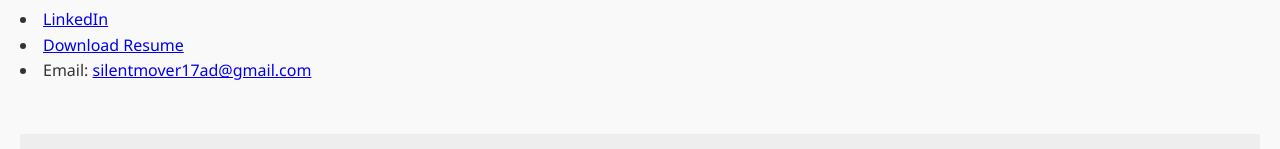
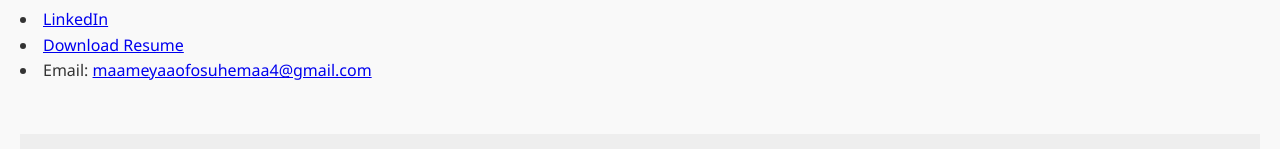
Before and after one commit to maameyaa20/portfolio, a plain HTML site: page index.html in a window 1280 px wide. Shown: the part 1330-1479 px from the top of the page. Drawn offline with Linux system fonts and the light colour scheme.

Commit message:
Update index.html

```diff
--- a/index.html
+++ b/index.html
@@ -54,7 +54,7 @@
     <ul>
       <li><a href="https://linkedin.com/in/johndoe" target="_blank">LinkedIn</a></li>
       <li><a href="assets/resume.pdf" download>Download Resume</a></li>
-      <li>Email: <a href="maameyaaofosuhemaa4@gmail.com">silentmover17ad@gmail.com</a></li>
+      <li>Email: <a href="mailto:maameyaaofosuhemaa4@gmail.com">maameyaaofosuhemaa4@gmail.com</a></li>
     </ul>
   </section>
 
```
